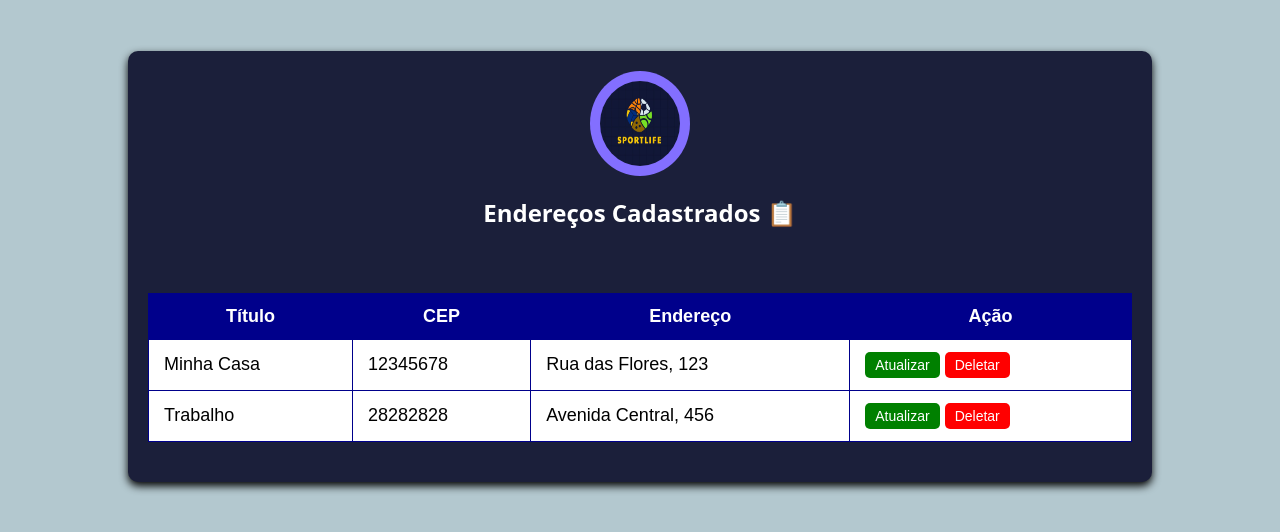
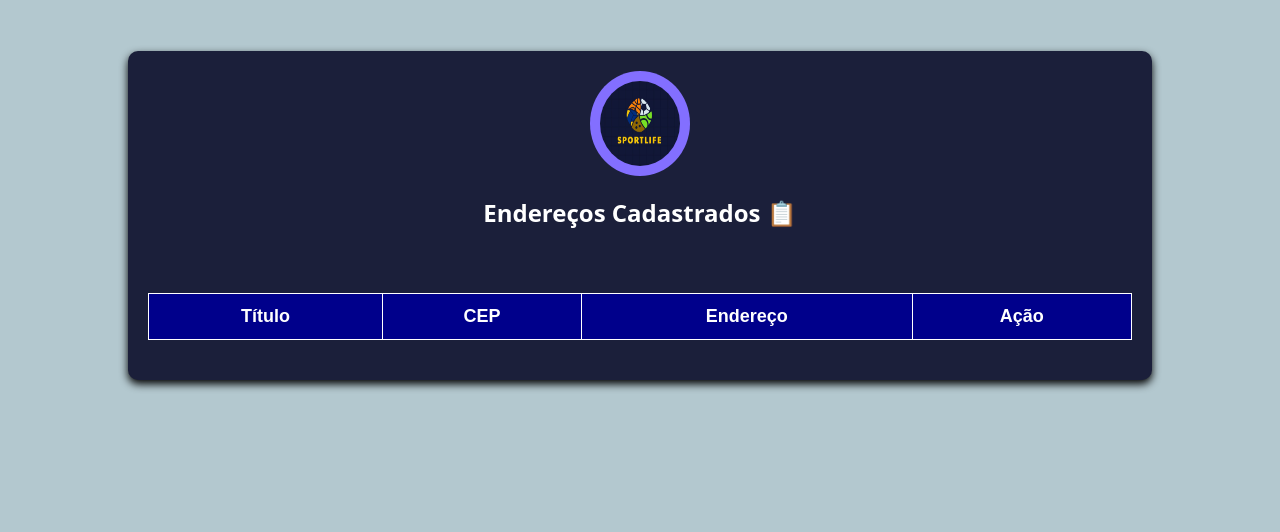
Before and after one commit to VictorHenrique01/Projeto_cadastro, a plain HTML site: page index.html in a window 1280 px wide. Drawn offline with Linux system fonts and the light colour scheme.

Commit message:
Alterações para facilitar a manutenção js

```diff
--- a/css/index.css
+++ b/css/index.css
@@ -24,7 +24,7 @@ body {
     padding: 10px;
 }
 
-h1 {
+.titulo_tabela {
     display: block;
     margin: 0 auto;
     color: white;
@@ -64,7 +64,7 @@ thead {
 
 th, td {
     padding: 12px 15px;
-    border: 1px solid darkblue;
+    border: 1px solid white;
 }
 
 
--- a/index.html
+++ b/index.html
@@ -23,31 +23,11 @@
                         <th>Ação</th>
                     </tr>
                 </thead>
-                <tbody id="table_adress">
-                    <tr class="endereco">
-                        <td>Minha Casa</td>
-                        <td>12345678</td>
-                        <td>Rua das Flores, 123</td>
-                        <td>
-                            <input type="button" class="botao_atualiza" value="Atualizar" onclick="">
-                            <input type="button" class="botao_deleta" value="Deletar" onclick="">
-                        </td>
-                    </tr>
-
-                    <tr class="endereco">
-                        <td>Trabalho</td>
-                        <td>28282828</td>
-                        <td>Avenida Central, 456</td>
-                        <td>
-                            <input type="button" class="botao_atualiza" value="Atualizar" onclick="">
-                            <input type="button" class="botao_deleta"   value="Deletar" onclick="">
-                        </td>
-                    </tr>
-
+                <tbody>
+                    <!-- As novas linhas vão ser add aqui -->
                 </tbody>
             </table>
-        </section>
-    </main>
+        </main>
 
 </body>
 </html>
```
